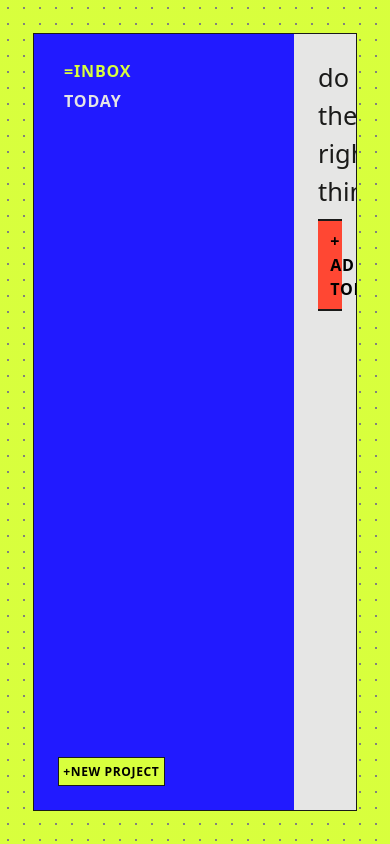
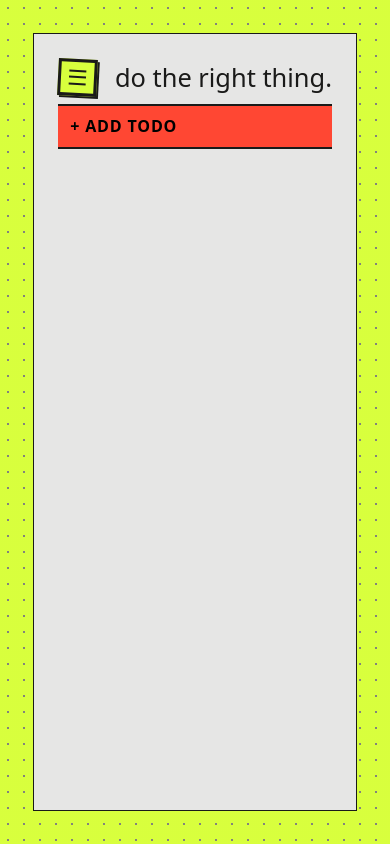
Before and after one commit to Calsjunior/abound, a website built with webpack: page src/template.html in a window 390 px wide. Built offline with nearby package versions, Linux system fonts and the light colour scheme; a web font is replaced by a local one; what @js-temporal/polyfill would draw is missing.

Commit message:
feat(sidebar): add reponsive sidebar that is toggleable

```diff
--- a/src/components/ProjectList.css
+++ b/src/components/ProjectList.css
@@ -1,13 +1,46 @@
 .project__sidebar {
-  --sidebar-width: 260px;
+  --sidebar-width: clamp(10rem, 8.75rem + 6.25vw, 16.25rem);
 
-  --stack-gap: var(--spacing-xl);
+  --stack-gap: var(--spacing-0);
   grid-area: sidebar;
-  justify-content: space-between;
   inline-size: var(--sidebar-width);
   padding: var(--spacing-xl);
   overflow: hidden;
   background-color: var(--bg-secondary-accent);
+
+  @media (width <= 800px) {
+    position: absolute;
+    inset: 0;
+    z-index: 1;
+    transform: translateX(-100%);
+    transition: transform 300ms ease-in-out;
+  }
+}
+
+.project__sidebar--open {
+  @media (width <= 800px) {
+    transform: translateX(0);
+  }
+}
+
+.project__header {
+  display: none;
+
+  @media (width <= 800px) {
+    display: flex;
+    justify-content: flex-end;
+  }
+}
+
+.project__close {
+  color: var(--fg-neutral-accent);
+  background: transparent;
+  border: var(--spacing-0);
+
+  &:focus-visible {
+    outline: none;
+    box-shadow: inset 0 0 0 3px var(--border-neutral-accent-focus);
+  }
 }
 
 .project__list {
@@ -19,6 +52,7 @@
   --_color: var(--fg-color, var(--fg-neutral-accent));
 
   inline-size: 100%;
+  padding: var(--spacing-0);
   overflow: hidden;
   text-overflow: ellipsis;
   font-weight: var(--font-weight-semibold);
@@ -51,6 +85,7 @@
 .project__button {
   align-self: flex-start;
   padding: var(--spacing-xs);
+  margin-block-start: auto;
   font-size: var(--font-size-xs);
   font-weight: var(--font-weight-bold);
   text-transform: uppercase;
--- a/src/components/ProjectList.js
+++ b/src/components/ProjectList.js
@@ -17,8 +17,24 @@ export class ProjectList {
 
   render(projects, activeId) {
     this.container.replaceChildren(
+      this.renderHeader(),
       this.renderList(projects, activeId),
       this.renderButton(),
+    );
+  }
+
+  renderHeader() {
+    return createElement(
+      "div",
+      { classes: ["project__header"] },
+      createElement(
+        "button",
+        {
+          classes: ["project__close"],
+          onClick: () => this.eventBus.publish(EVENTS.UI.CLOSE_SIDEBAR),
+        },
+        "×",
+      ),
     );
   }
 
--- a/src/components/TodoList.css
+++ b/src/components/TodoList.css
@@ -11,6 +11,44 @@
   --stack-gap: var(--spacing-xs);
   font-family: var(--font-family-display);
   font-size: var(--todo-header-size);
+}
+
+.todo__sidebar-toggle {
+  display: none;
+
+  @media (width <= 800px) {
+    display: flex;
+    flex-direction: column;
+    gap: var(--spacing-xs);
+    padding-block: var(--spacing-sm);
+    padding-inline: var(--spacing-sm);
+    margin-inline-end: auto;
+    color: var(--fg-neutral-intense);
+    background-color: var(--bg-primary-accent);
+    border: 3px solid var(--border-neutral-intense);
+    box-shadow: 2px 2px var(--border-neutral-intense);
+    transform: rotate(3deg);
+    transition:
+      transform 100ms,
+      box-shadow 100ms;
+
+    &:active {
+      box-shadow: 0 0 var(--border-neutral-intense);
+      transform: translate(4px, 4px);
+    }
+
+    &:focus-visible {
+      outline: var(--spacing-0);
+      border-color: transparent;
+      box-shadow: 0 0 0 4px var(--border-secondary-accent-focus);
+    }
+
+    span {
+      inline-size: var(--spacing-lg);
+      block-size: 2px;
+      background-color: var(--bg-neutral-intense);
+    }
+  }
 }
 
 .todo__list {
--- a/src/components/TodoList.js
+++ b/src/components/TodoList.js
@@ -27,8 +27,18 @@ export class TodoList {
   renderTitle() {
     return createElement(
       "header",
-      { classes: ["todo__header"] },
-      "do the right thing.",
+      { classes: ["todo__header", "cluster"] },
+      createElement(
+        "button",
+        {
+          classes: ["todo__sidebar-toggle"],
+          onClick: () => this.eventBus.publish(EVENTS.UI.TOGGLE_SIDEBAR),
+        },
+        createElement("span", {}),
+        createElement("span", {}),
+        createElement("span", {}),
+      ),
+      createElement("span", {}, "do the right thing."),
     );
   }
 
--- a/src/constants/events.js
+++ b/src/constants/events.js
@@ -15,5 +15,6 @@ export const EVENTS = {
     TODO_SELECTED: "ui:todo-selected",
     TODO_COMPLETE_TOGGLED: "ui:todo-complete-toggled",
     TOGGLE_SIDEBAR: "ui:toggle-sidebar",
+    CLOSE_SIDEBAR: "ui:close-sidebar",
   },
 };
--- a/src/controllers/ProjectController.js
+++ b/src/controllers/ProjectController.js
@@ -46,5 +46,9 @@ export class ProjectController {
     this.eventBus.subscribe(EVENTS.UI.TOGGLE_SIDEBAR, () => {
       this.component.toggleSidebar();
     });
+
+    this.eventBus.subscribe(EVENTS.UI.CLOSE_SIDEBAR, () => {
+      this.component.closeSidebar();
+    });
   }
 }
--- a/src/styles/global.css
+++ b/src/styles/global.css
@@ -20,6 +20,7 @@
   --bg-neutral-accent: var(--color-neutral-100);
   --bg-neutral-medium: var(--color-neutral-300);
   --bg-neutral-strong: var(--color-neutral-450);
+  --bg-neutral-intense: var(--color-neutral-500);
 
   --fg-primary-accent: var(--color-lime-500);
   --fg-primary-accent-hover: var(--color-lime-500);
@@ -100,11 +101,18 @@ body {
 }
 
 #content {
+  position: relative;
   display: grid;
   flex: 1;
   grid-template-areas: "sidebar main";
   grid-template-columns: auto 1fr;
+  overflow-x: hidden;
   border: 1px solid var(--border-neutral-intense);
+
+  @media (width <= 800px) {
+    grid-template-areas: "main";
+    grid-template-columns: 1fr;
+  }
 }
 
 .stack {
```
